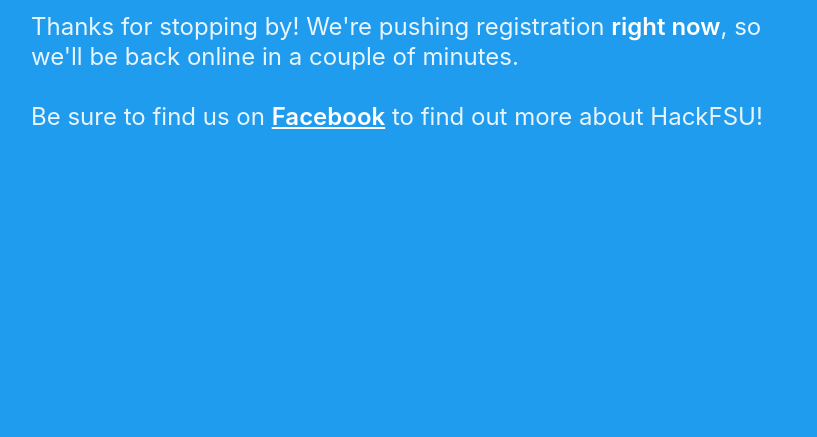
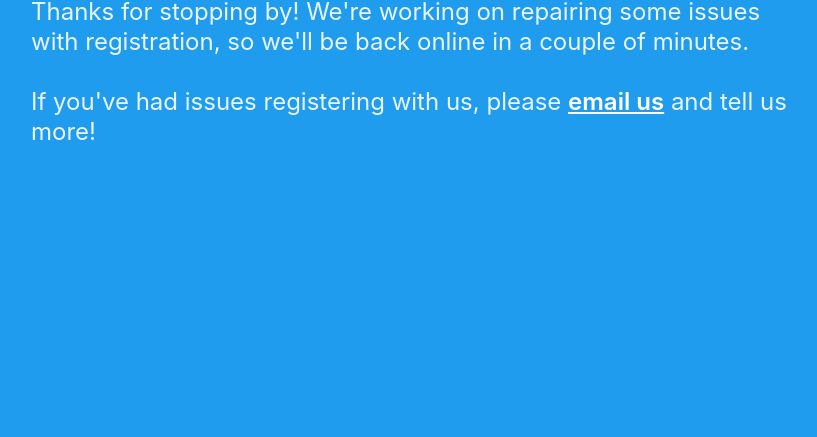
Before and after one commit to HackFSU/error-page, a website: page index.html in a window 1280 px wide. Shown: the part 363-800 px from the top of the page, without its empty margins (229-1046 px from the left). Drawn offline with Linux system fonts and the light colour scheme; files that its build step writes are made by us from their sources.

Commit message:
update text

```diff
--- a/index.html
+++ b/index.html
@@ -17,10 +17,11 @@
                 HackFSU will be right back...
               </h1>
               <h2 class="subtitle is-4">
-                  Thanks for stopping by! We're pushing registration <strong>right now</strong>, so we'll be back online
+                  Thanks for stopping by! We're working on repairing some issues with registration, so we'll be back online
                   in a couple of minutes.
                   <br><br>
-                  Be sure to find us on <strong><a href="http://facebook.com/hackfsu">Facebook</a></strong> to find out more about HackFSU!
+                  <!-- Be sure to find us on <strong><a href="http://facebook.com/hackfsu">Facebook</a></strong> to find out more about HackFSU! -->
+                  If you've had issues registering with us, please <strong><a href="mailto:dev@hackfsu.com">email us</a></strong> and tell us more!
               </h2>
             </div>
           </div>
```
